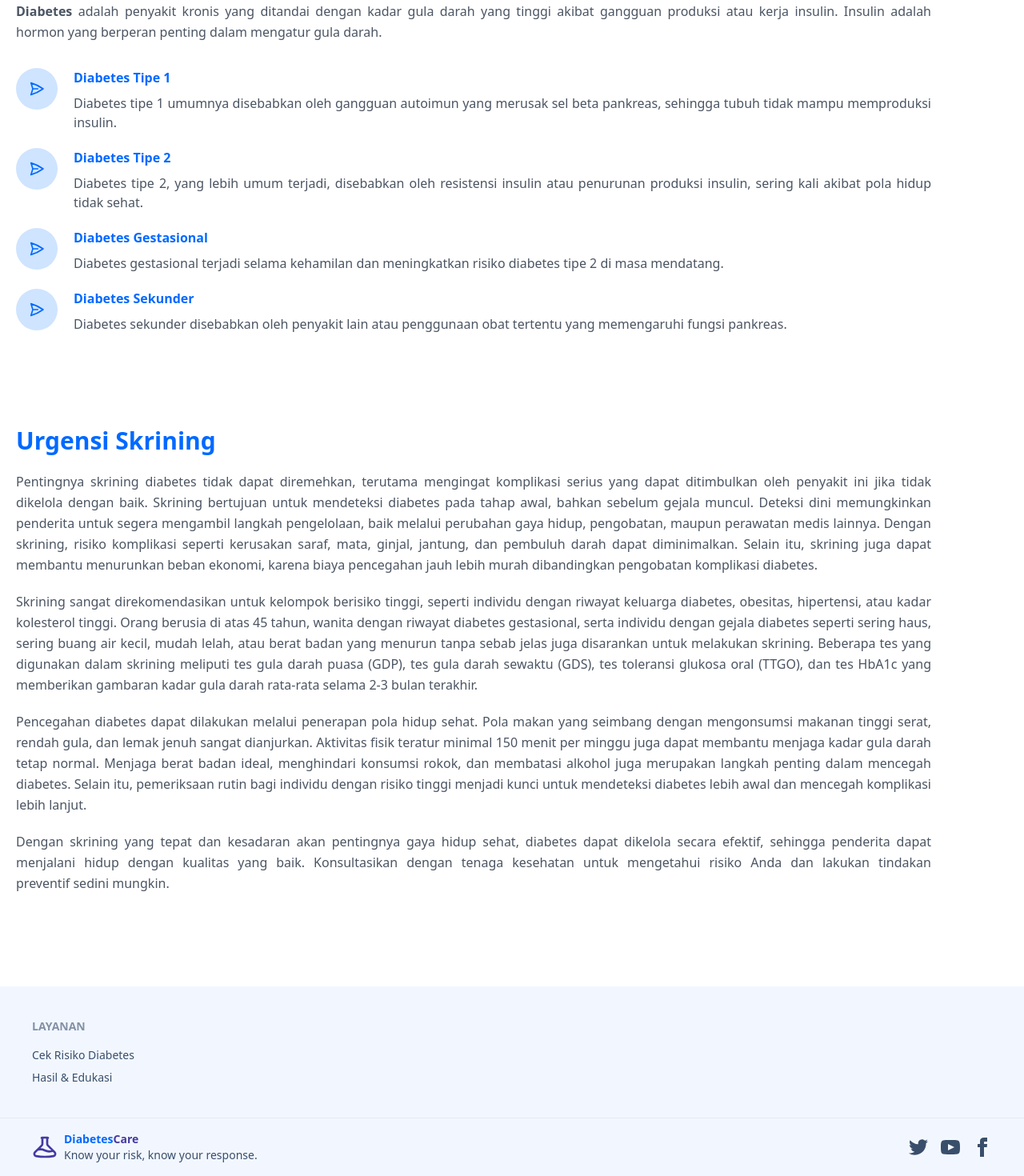
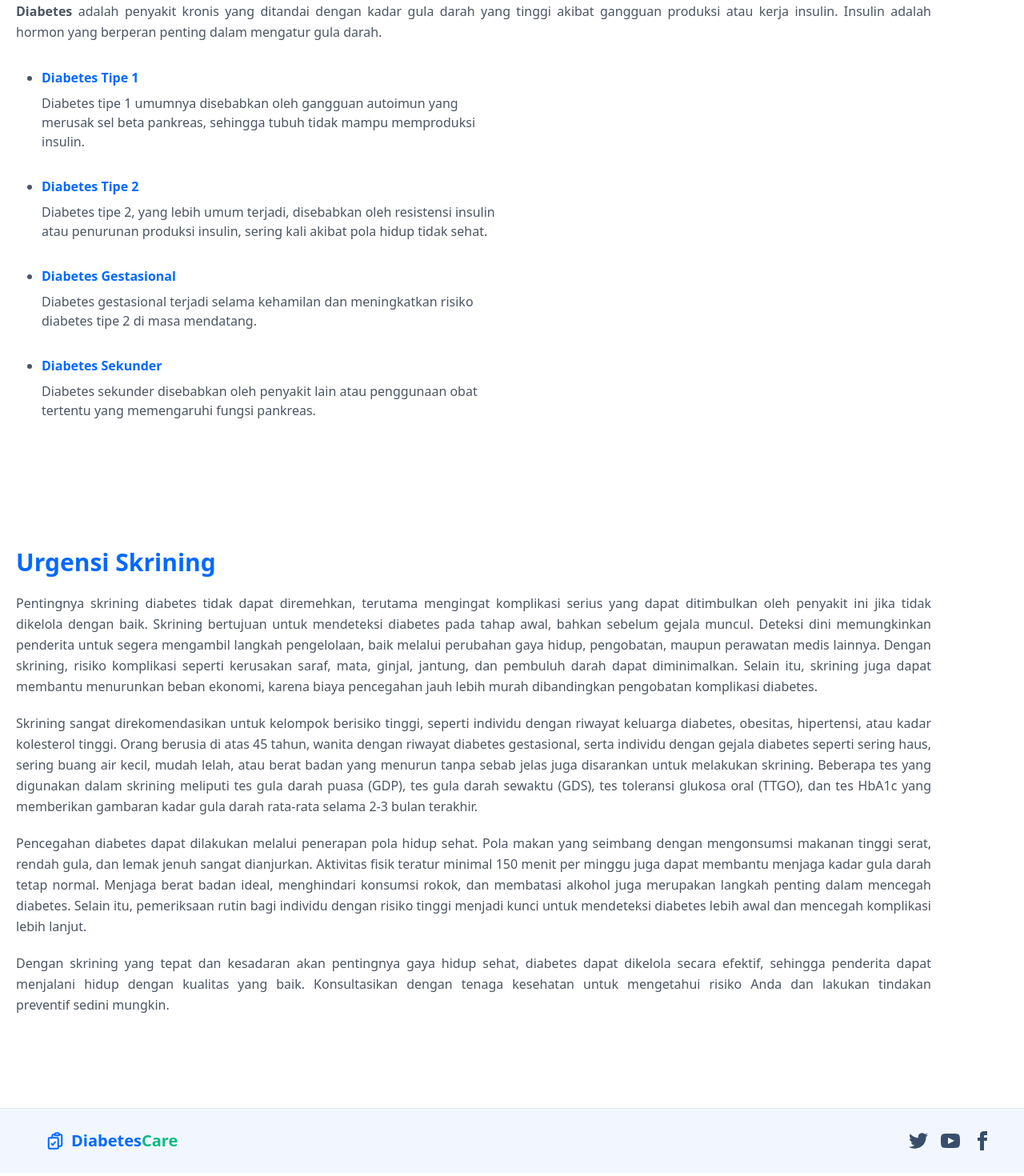
Before and after one commit to abela-a/diabetes-care, a Next.js app: page / in a window 1280 px wide. Shown: the part 619-2089 px from the top of the page at 80% size. Built offline with nearby package versions, Linux system fonts and the light colour scheme.

Commit message:
Add Logo component and integrate into Navbar and Footer

```diff
--- a/src/components/footer.js
+++ b/src/components/footer.js
@@ -1,48 +1,14 @@
 import Link from "next/link";
+import Logo from "./logo";
 
 export default function Footer() {
     return (
         <>
-            <footer className="footer bg-base-200 text-base-content p-10">
-                <nav>
-                    <h6 className="footer-title">Layanan</h6>
-
-                    <Link className="link link-hover" href="/skrining">
-                        Cek Risiko Diabetes
-                    </Link>
-
-                    <Link className="link link-hover" href="/hasil">
-                        Hasil & Edukasi
-                    </Link>
-                </nav>
-            </footer>
-
             <footer className="footer bg-base-200 text-base-content border-base-300 border-t px-10 py-4">
                 <aside className="grid-flow-col items-center">
-                    <svg
-                        xmlns="http://www.w3.org/2000/svg"
-                        fill="none"
-                        viewBox="0 0 24 24"
-                        stroke-width="2"
-                        stroke="currentColor"
-                        class="size-8 text-secondary"
-                    >
-                        <path
-                            stroke-linecap="round"
-                            stroke-linejoin="round"
-                            d="M9.75 3.104v5.714a2.25 2.25 0 0 1-.659 1.591L5 14.5M9.75 3.104c-.251.023-.501.05-.75.082m.75-.082a24.301 24.301 0 0 1 4.5 0m0 0v5.714c0 .597.237 1.17.659 1.591L19.8 15.3M14.25 3.104c.251.023.501.05.75.082M19.8 15.3l-1.57.393A9.065 9.065 0 0 1 12 15a9.065 9.065 0 0 0-6.23-.693L5 14.5m14.8.8 1.402 1.402c1.232 1.232.65 3.318-1.067 3.611A48.309 48.309 0 0 1 12 21c-2.773 0-5.491-.235-8.135-.687-1.718-.293-2.3-2.379-1.067-3.61L5 14.5"
-                        />
-                    </svg>
+                    <Logo />
+                </aside>
 
-                    <p>
-                        <b>
-                            <span className="text-primary">Diabetes</span>
-                            <span className="text-secondary">Care</span>
-                        </b>
-                        <br />
-                        Know your risk, know your response.
-                    </p>
-                </aside>
                 <nav className="md:place-self-center md:justify-self-end">
                     <div className="grid grid-flow-col gap-4">
                         <a>
--- /dev/null
+++ b/src/components/logo.js
@@ -0,0 +1,25 @@
+export default function Logo() {
+    return (
+        <a className="btn btn-ghost text-xl">
+            <svg
+                xmlns="http://www.w3.org/2000/svg"
+                fill="none"
+                viewBox="0 0 24 24"
+                stroke-width="2"
+                stroke="currentColor"
+                class="size-6 text-primary"
+            >
+                <path
+                    stroke-linecap="round"
+                    stroke-linejoin="round"
+                    d="M11.35 3.836c-.065.21-.1.433-.1.664 0 .414.336.75.75.75h4.5a.75.75 0 0 0 .75-.75 2.25 2.25 0 0 0-.1-.664m-5.8 0A2.251 2.251 0 0 1 13.5 2.25H15c1.012 0 1.867.668 2.15 1.586m-5.8 0c-.376.023-.75.05-1.124.08C9.095 4.01 8.25 4.973 8.25 6.108V8.25m8.9-4.414c.376.023.75.05 1.124.08 1.131.094 1.976 1.057 1.976 2.192V16.5A2.25 2.25 0 0 1 18 18.75h-2.25m-7.5-10.5H4.875c-.621 0-1.125.504-1.125 1.125v11.25c0 .621.504 1.125 1.125 1.125h9.75c.621 0 1.125-.504 1.125-1.125V18.75m-7.5-10.5h6.375c.621 0 1.125.504 1.125 1.125v9.375m-8.25-3 1.5 1.5 3-3.75"
+                />
+            </svg>
+
+            <b>
+                <span className="text-primary">Diabetes</span>
+                <span className="text-emerald-500">Care</span>
+            </b>
+        </a>
+    );
+}
--- a/src/components/navbar.js
+++ b/src/components/navbar.js
@@ -1,5 +1,6 @@
 import Link from "next/link";
 import { useRouter } from "next/router";
+import Logo from "./logo";
 
 export default function Navbar() {
     const router = useRouter();
@@ -51,7 +52,7 @@ export default function Navbar() {
                             <li
                                 key={index}
                                 className={
-                                    nav.title === "Beranda"
+                                    nav.href === router.pathname
                                         ? "font-bold text-primary"
                                         : ""
                                 }
@@ -62,12 +63,7 @@ export default function Navbar() {
                     </ul>
                 </div>
 
-                <a className="btn btn-ghost text-xl">
-                    <b>
-                        <span className="text-primary">Diabetes</span>
-                        <span className="text-secondary">Care</span>
-                    </b>
-                </a>
+                <Logo />
             </div>
 
             <div className="navbar-center hidden lg:flex">
@@ -76,7 +72,7 @@ export default function Navbar() {
                         <li
                             key={index}
                             className={
-                                nav.title === "Beranda"
+                                nav.href === router.pathname
                                     ? "font-bold text-primary"
                                     : ""
                             }
@@ -87,9 +83,7 @@ export default function Navbar() {
                 </ul>
             </div>
 
-            <div className="navbar-end">
-                <a className="btn btn-primary btn-sm">Cek Risiko</a>
-            </div>
+            <div className="navbar-end"></div>
         </div>
     );
 }
--- a/src/pages/index.js
+++ b/src/pages/index.js
@@ -32,7 +32,7 @@ export default function Home() {
                             Know your risk, know your response. Diabetes Care.
                         </p>
 
-                        <Link className="btn btn-primary" href="/skirining">
+                        <Link className="btn btn-primary" href="/skrining">
                             <svg
                                 xmlns="http://www.w3.org/2000/svg"
                                 fill="none"
@@ -68,25 +68,9 @@ export default function Home() {
                             gula darah.
                         </p>
 
-                        <div className="flex flex-row items-start gap-5 items-top mb-5">
-                            <div className="md:p-4 p-3 bg-primary-content text-primary rounded-full">
-                                <svg
-                                    xmlns="http://www.w3.org/2000/svg"
-                                    fill="none"
-                                    viewBox="0 0 24 24"
-                                    stroke-width="2"
-                                    stroke="currentColor"
-                                    class="md:size-5 size-4"
-                                >
-                                    <path
-                                        stroke-linecap="round"
-                                        stroke-linejoin="round"
-                                        d="M6 12 3.269 3.125A59.769 59.769 0 0 1 21.485 12 59.768 59.768 0 0 1 3.27 20.875L5.999 12Zm0 0h7.5"
-                                    />
-                                </svg>
-                            </div>
-
-                            <div>
+                        <ul className="mb-8 list-disc pl-8 text-left">
+                            <li className="max-w-xl">
+                                <div className="mb-8">
                                     <h3 className="text-primary font-semibold mb-2">
                                         Diabetes Tipe 1
                                     </h3>
@@ -98,101 +82,53 @@ export default function Home() {
                                         memproduksi insulin.
                                     </p>
                                 </div>
-                        </div>
+                            </li>
 
-                        <div className="flex flex-row items-start gap-5 items-top mb-5">
-                            <div className="md:p-4 p-3 bg-primary-content text-primary rounded-full">
-                                <svg
-                                    xmlns="http://www.w3.org/2000/svg"
-                                    fill="none"
-                                    viewBox="0 0 24 24"
-                                    stroke-width="2"
-                                    stroke="currentColor"
-                                    class="md:size-5 size-4"
-                                >
-                                    <path
-                                        stroke-linecap="round"
-                                        stroke-linejoin="round"
-                                        d="M6 12 3.269 3.125A59.769 59.769 0 0 1 21.485 12 59.768 59.768 0 0 1 3.27 20.875L5.999 12Zm0 0h7.5"
-                                    />
-                                </svg>
-                            </div>
-
-                            <div>
+                            <li className="max-w-xl">
+                                <div className="mb-8">
                                     <h3 className="text-primary font-semibold mb-2">
                                         Diabetes Tipe 2
                                     </h3>
 
                                     <p>
-                                    Diabetes tipe 2, yang lebih umum terjadi,
-                                    disebabkan oleh resistensi insulin atau
-                                    penurunan produksi insulin, sering kali
-                                    akibat pola hidup tidak sehat.
+                                        Diabetes tipe 2, yang lebih umum
+                                        terjadi, disebabkan oleh resistensi
+                                        insulin atau penurunan produksi insulin,
+                                        sering kali akibat pola hidup tidak
+                                        sehat.
                                     </p>
                                 </div>
-                        </div>
+                            </li>
 
-                        <div className="flex flex-row items-start gap-5 items-top mb-5">
-                            <div className="md:p-4 p-3 bg-primary-content text-primary rounded-full">
-                                <svg
-                                    xmlns="http://www.w3.org/2000/svg"
-                                    fill="none"
-                                    viewBox="0 0 24 24"
-                                    stroke-width="2"
-                                    stroke="currentColor"
-                                    class="md:size-5 size-4"
-                                >
-                                    <path
-                                        stroke-linecap="round"
-                                        stroke-linejoin="round"
-                                        d="M6 12 3.269 3.125A59.769 59.769 0 0 1 21.485 12 59.768 59.768 0 0 1 3.27 20.875L5.999 12Zm0 0h7.5"
-                                    />
-                                </svg>
-                            </div>
-
-                            <div>
+                            <li className="max-w-xl">
+                                <div className="mb-8">
                                     <h3 className="text-primary font-semibold mb-2">
                                         Diabetes Gestasional
                                     </h3>
 
                                     <p>
                                         Diabetes gestasional terjadi selama
-                                    kehamilan dan meningkatkan risiko diabetes
-                                    tipe 2 di masa mendatang.
+                                        kehamilan dan meningkatkan risiko
+                                        diabetes tipe 2 di masa mendatang.
                                     </p>
                                 </div>
-                        </div>
+                            </li>
 
-                        <div className="flex flex-row items-start gap-5 items-top mb-5">
-                            <div className="md:p-4 p-3 bg-primary-content text-primary rounded-full">
-                                <svg
-                                    xmlns="http://www.w3.org/2000/svg"
-                                    fill="none"
-                                    viewBox="0 0 24 24"
-                                    stroke-width="2"
-                                    stroke="currentColor"
-                                    class="md:size-5 size-4"
-                                >
-                                    <path
-                                        stroke-linecap="round"
-                                        stroke-linejoin="round"
-                                        d="M6 12 3.269 3.125A59.769 59.769 0 0 1 21.485 12 59.768 59.768 0 0 1 3.27 20.875L5.999 12Zm0 0h7.5"
-                                    />
-                                </svg>
-                            </div>
-
-                            <div>
+                            <li className="max-w-xl">
+                                <div className="mb-8">
                                     <h3 className="text-primary font-semibold mb-2">
                                         Diabetes Sekunder
                                     </h3>
 
                                     <p>
-                                    Diabetes sekunder disebabkan oleh penyakit
-                                    lain atau penggunaan obat tertentu yang
-                                    memengaruhi fungsi pankreas.
+                                        Diabetes sekunder disebabkan oleh
+                                        penyakit lain atau penggunaan obat
+                                        tertentu yang memengaruhi fungsi
+                                        pankreas.
                                     </p>
                                 </div>
-                        </div>
+                            </li>
+                        </ul>
                     </div>
                 </div>
             </section>
```
Lines whose indentation alone changed are shown as unchanged.
